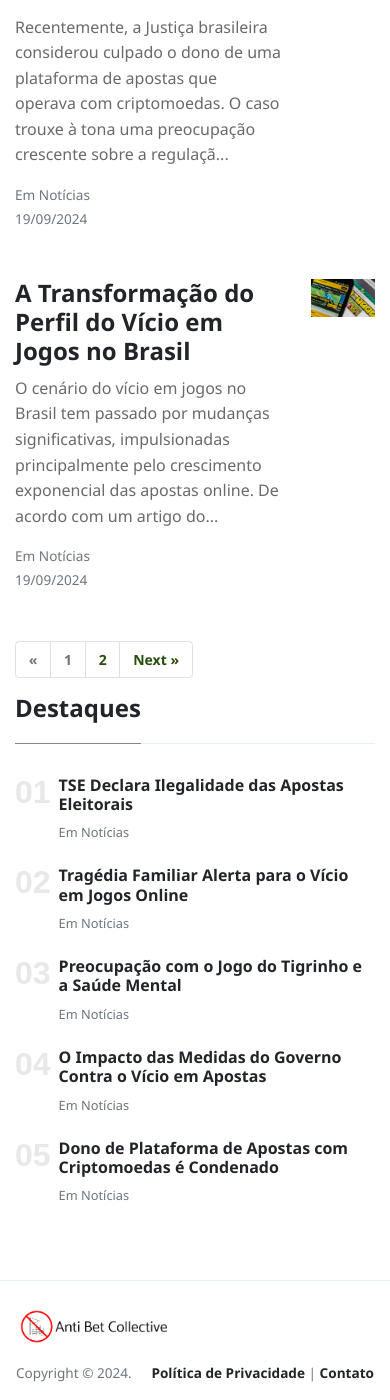
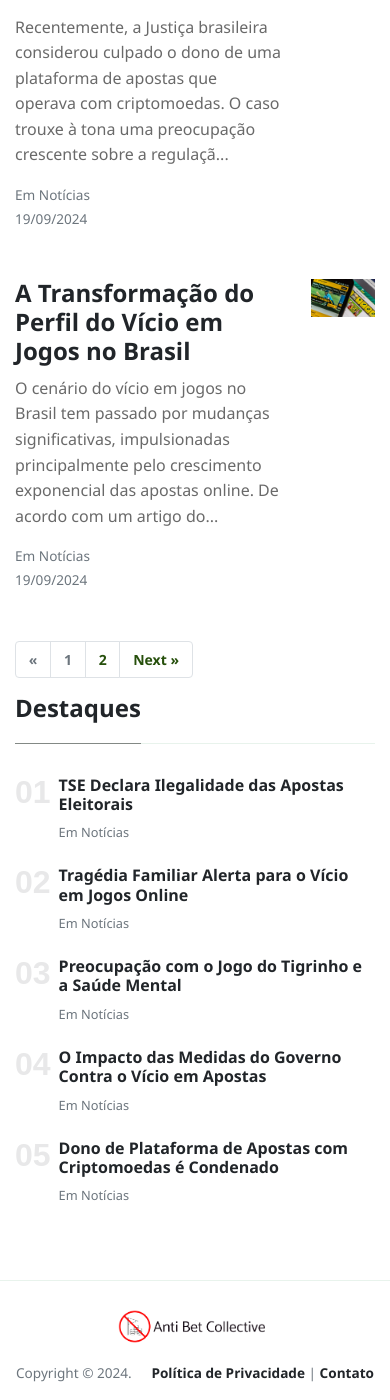
Before and after one commit to antibetcollective/antibetcollective.github.io, a Jekyll site: the page built from index.html, in a window 390 px wide and 1400 px high, scrolled down 3335 px. Built offline with Jekyll 4.4.1, drawn with Linux system fonts in a browser that asks for light colours; nearby versions of some CDN libraries; the list of posts is cut into pages by our own code.

Commit message:
Site posts update

```diff
--- a/assets/css/theme.css
+++ b/assets/css/theme.css
@@ -834,7 +834,12 @@ div.a2a_full_footer {display:none;}
 	.desktop-footer-brand {
 		display:none;
 	}
-	.mobile-footer-brand {
+	.mobile-footer-brand  {
 		display:block;
 	}
+	.mobile-footer-brand img  {
+		display:block;
+		margin: 0 auto;
+	}
+
 }
```
